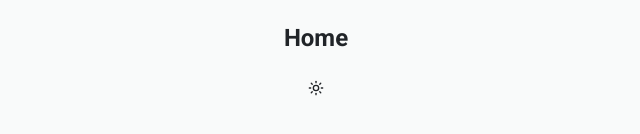
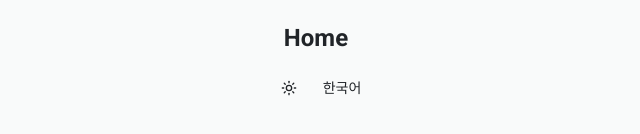
Before and after one commit to aicers/aimer-web, a Next.js app: page /en in a window 1280 px wide. Shown: the part 336-470 px from the top of the page, without its empty margins (324-964 px from the left). Built offline with nearby package versions, Linux system fonts and the light colour scheme; a web font is replaced by a local one.

Commit message:
Mount locale switcher in placeholder home page
Render the LocaleSwitcher component so it's exercised
in the current UI. Final placement will be in the
sidebar (#38).

```diff
--- a/src/app/[locale]/page.tsx
+++ b/src/app/[locale]/page.tsx
@@ -1,5 +1,6 @@
 import { useTranslations } from "next-intl";
 
+import { LocaleSwitcher } from "@/components/locale-switcher";
 import { ThemeToggle } from "@/components/theme-toggle";
 
 export default function HomePage() {
@@ -8,7 +9,10 @@ export default function HomePage() {
     <main id="main-content" className="flex min-h-screen items-center justify-center">
       <div className="text-center">
         <h1 className="text-2xl font-bold text-foreground">{t("home")}</h1>
-        <ThemeToggle className="mt-4" />
+        <div className="mt-4 flex items-center gap-4 justify-center">
+          <ThemeToggle />
+          <LocaleSwitcher />
+        </div>
       </div>
     </main>
   );
```
